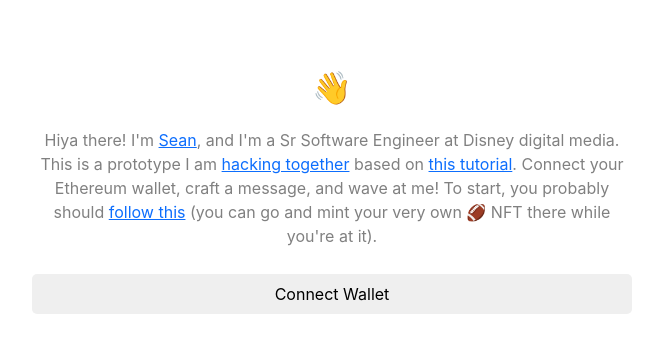
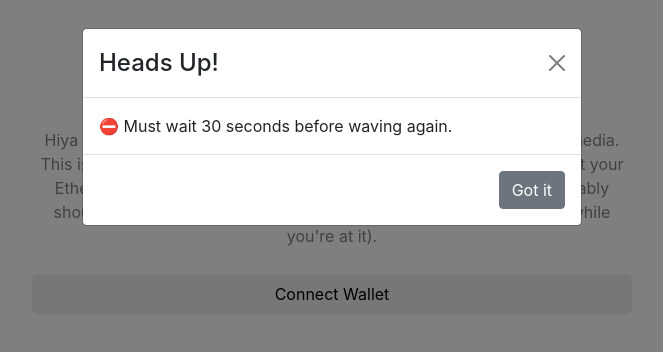
Before and after one commit to SeanPlusPlus/waveportal-starter-project, a React (Create React App) app: page / in a window 1280 px wide. Shown: the top 352 px of the page, without its empty margins (308-971 px from the left). Built offline with nearby package versions, Linux system fonts and the light colour scheme.

Commit message:
stub out modal

```diff
--- a/package.json
+++ b/package.json
@@ -10,6 +10,7 @@
     "dotenv": "^10.0.0",
     "ethers": "^5.4.4",
     "react": "^16.12.0",
+    "react-bootstrap": "^2.0.4",
     "react-dom": "^16.12.0",
     "react-scripts": "3.2.0"
   },
--- a/src/App.js
+++ b/src/App.js
@@ -3,7 +3,12 @@ import { ethers } from "ethers";
 import './App.css';
 import abi from './utils/WavePortal.json';
 
+
+import Button from 'react-bootstrap/Button';
+import Modal from 'react-bootstrap/Modal';
+
 const App = () => {
+  const [showModal] = useState(true);
   const [count, setCount] = useState(null);
   const [mining, setMining] = useState(false);
   const [message, setMessage] = useState("");
@@ -12,7 +17,9 @@ const App = () => {
   const contractAddress = '0x39f257618a4AD5391ecaAe9A675FAc59a72dB837';
   const contractABI = abi.abi;
 
-
+  const handleClose = () => {
+    window.location.reload(false);
+  }
 
   const checkIfWalletIsConnected = async () => {
     try {
@@ -239,6 +246,17 @@ const App = () => {
           </button>
         )}
       </div>
+      <Modal show={showModal} onHide={handleClose}>
+        <Modal.Header closeButton>
+          <Modal.Title>Heads Up!</Modal.Title>
+        </Modal.Header>
+        <Modal.Body><span role="img" aria-label="warn">⛔️</span> Must wait 30 seconds before waving again.</Modal.Body>
+        <Modal.Footer>
+          <Button variant="secondary" onClick={handleClose}>
+            Got it
+          </Button>
+        </Modal.Footer>
+      </Modal>
     </div>
   );
 }
```
Also changed, not shown: 1 other file (tests, documents, lock files or other folders).
